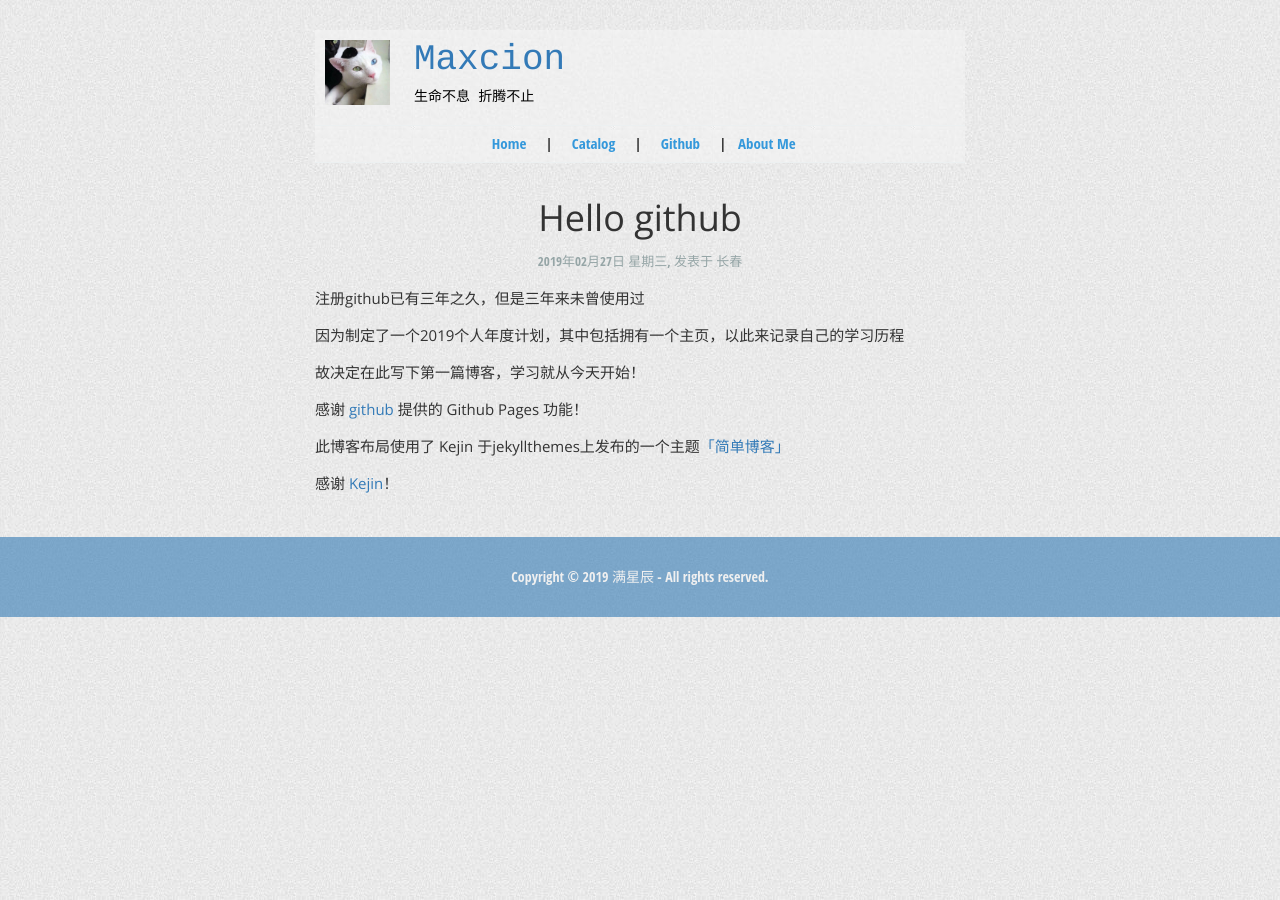
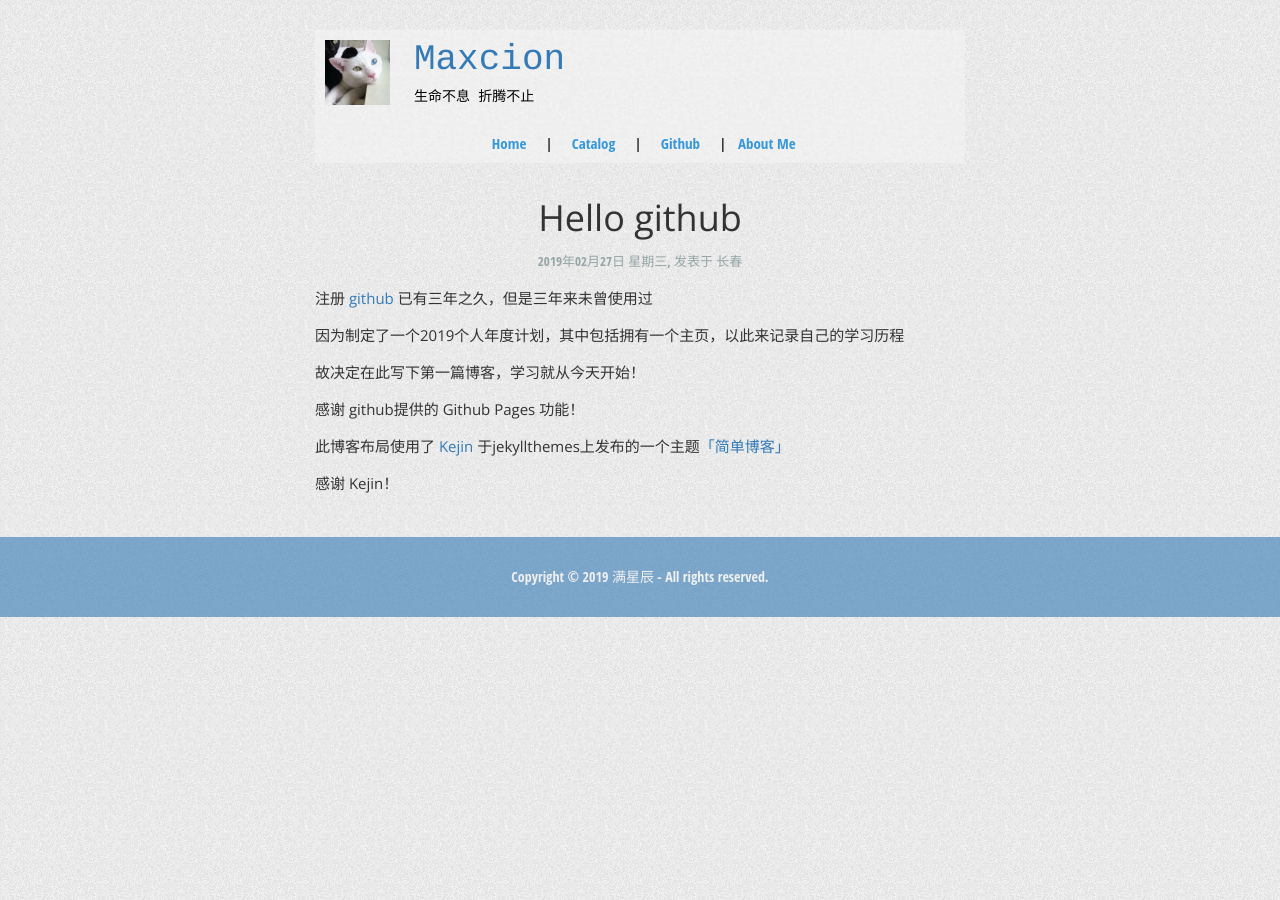
Before and after one commit to Maxcion/Maxcion.github.io, a Jekyll site: the page built from _posts/2019-02-27-Github-Started.md, in a window 1280 px wide. Built offline with Jekyll 4.4.1, drawn with Linux system fonts in a browser that asks for light colours; part of the change alters nothing that is shown.

Commit message:
Update 2019-02-27-Github-Started.md

````diff
--- a/_posts/2019-02-27-Github-Started.md
+++ b/_posts/2019-02-27-Github-Started.md
@@ -7,7 +7,7 @@ pulished: true
 excerpt_separator: "```"
 ---
 
-注册github已有三年之久，但是三年来未曾使用过
+注册 [github](https://github.com) 已有三年之久，但是三年来未曾使用过
 
 因为制定了一个2019个人年度计划，其中包括拥有一个主页，以此来记录自己的学习历程
 
@@ -15,8 +15,8 @@ excerpt_separator: "```"
 
 
 
-感谢 [github](https://github.com) 提供的 Github Pages 功能！
+感谢 github提供的 Github Pages 功能！
 
-此博客布局使用了 Kejin 于jekyllthemes上发布的一个主题[「简单博客」](http://jekyllthemes.org/themes/easy-pure-blog/)
+此博客布局使用了 [Kejin](https://liungkejin.github.io/) 于jekyllthemes上发布的一个主题[「简单博客」](http://jekyllthemes.org/themes/easy-pure-blog/)
 
-感谢 [Kejin](https://liungkejin.github.io/)！
+感谢 Kejin！
````
